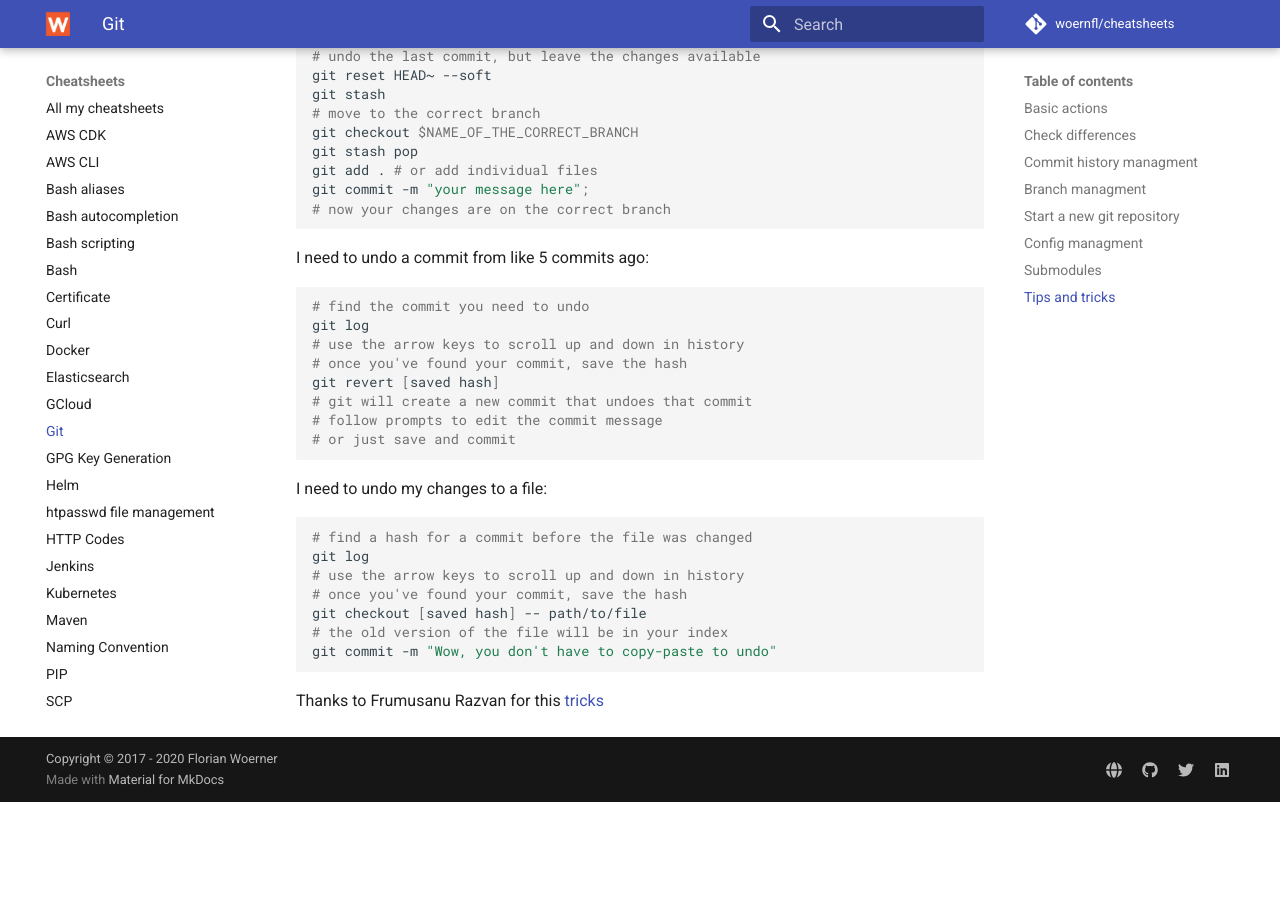
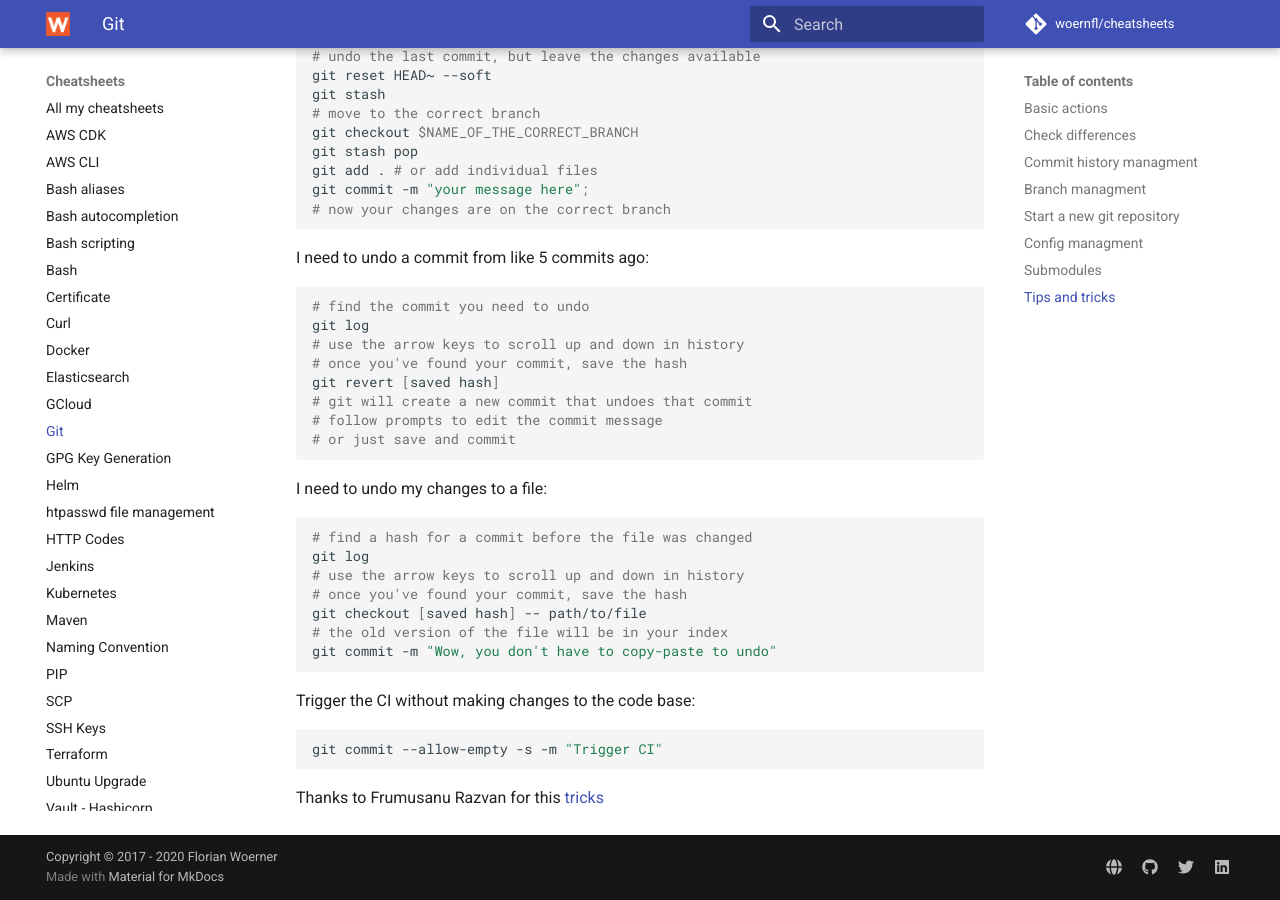
Before and after one commit to woernfl/cheatsheets, an MkDocs documentation site: the page built from docs/git.md, in a window 1280 px wide and 900 px high, scrolled down 4580 px. Built offline with MkDocs 1.6.1 and Material for MkDocs 9.7.7, drawn with Linux system fonts in a browser that asks for light colours; comment, search, counter and statistics services are not loaded; before the commit the page ends 5382 px from its top, so only the background shows below that.

Commit message:
Update git.md

````diff
--- a/docs/git.md
+++ b/docs/git.md
@@ -285,4 +285,10 @@
 git commit -m "Wow, you don't have to copy-paste to undo"
 ```
 
+Trigger the CI without making changes to the code base:
+
+```bash
+git commit --allow-empty -s -m "Trigger CI"
+```
+
 Thanks to Frumusanu Razvan for this [tricks](https://medium.com/faun/stop-headaches-from-git-3829210d2a31)
````
